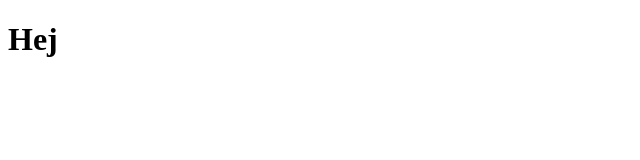
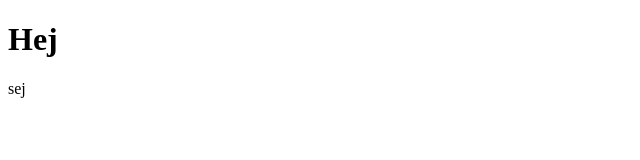
Before and after one commit to jest0003/tester_try, a plain HTML site: page kontakt.html in a window 1280 px wide. Shown: the full height of the page, 0-640 px from the left. Drawn offline with Linux system fonts and the light colour scheme.

Commit message:
tilføjer paragraf

```diff
--- a/kontakt.html
+++ b/kontakt.html
@@ -5,6 +5,7 @@
     <meta charset="UTF-8">
     <meta name="viewport" content="width=device-width, initial-scale=1.0">
     <title>Document</title>
+    <p>sej</p>
 </head>
 <body>
 
```
